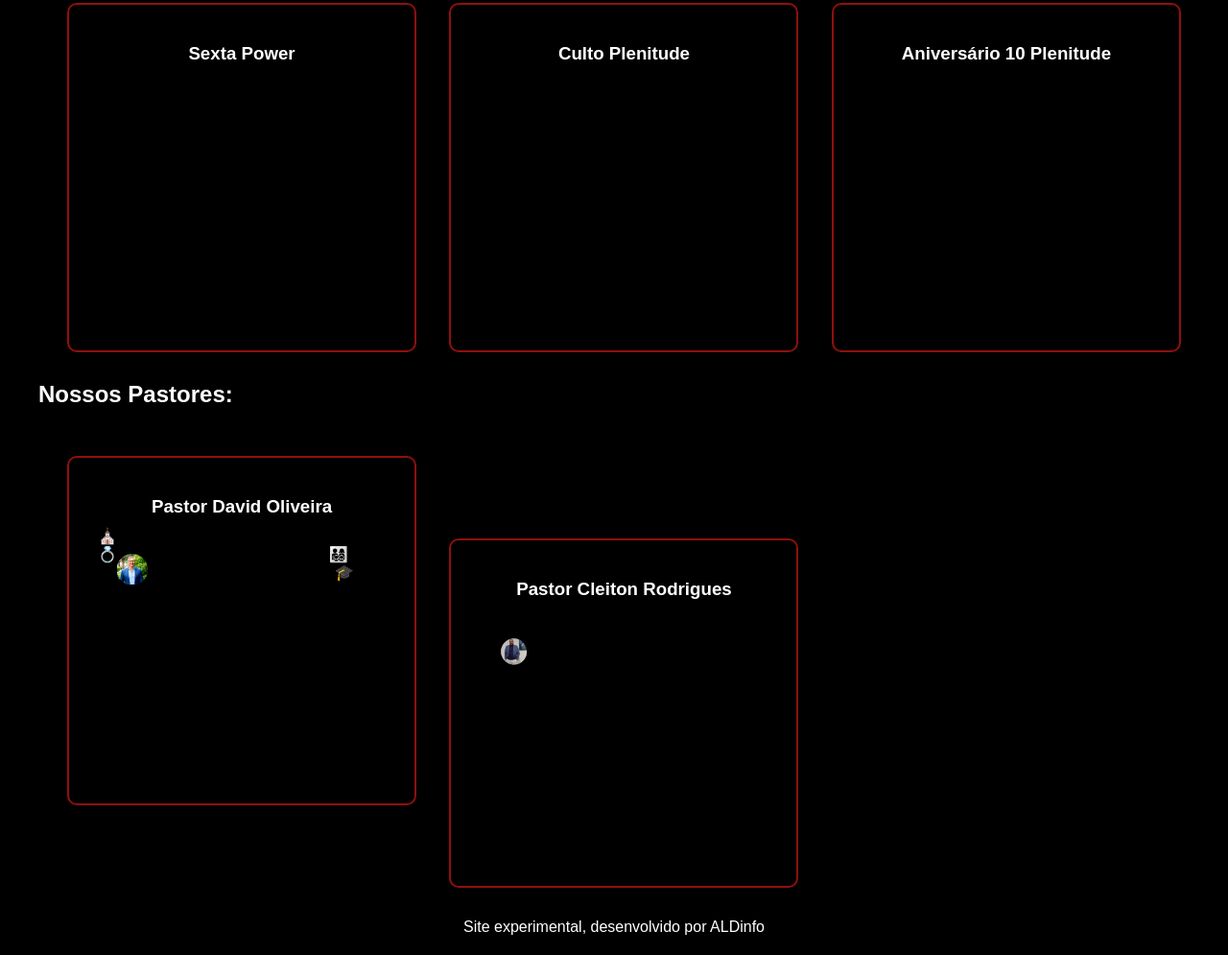
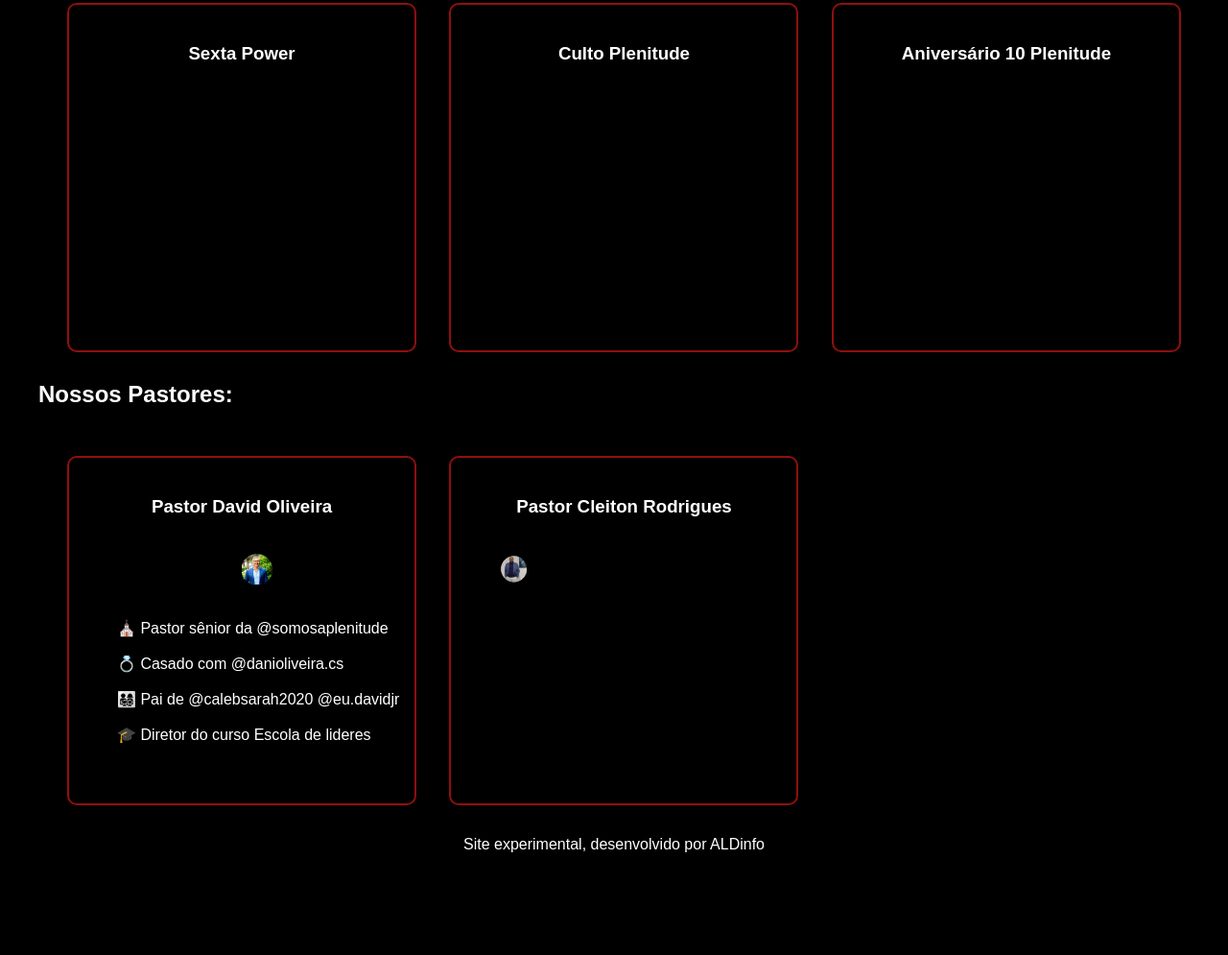
Before and after one commit to alygomes28/Site-Plenitude, a plain HTML site: page index.html in a window 1280 px wide. Shown: the part 1236-2231 px from the top of the page at 96% size. After the commit the page ends 2145 px from the top, so only its background shows below. Drawn offline with Linux system fonts and the light colour scheme.

Commit message:
atualização site plenitude

```diff
--- a/estilo/style.css
+++ b/estilo/style.css
@@ -157,13 +157,21 @@ div#david h3{
     padding: 10px;
 }
 
+div#david p{
+    position: absolute;
+    left: 50px;
+    top: 150px;
+    color: white;
+
+}
+
 div#david h3:hover{
     color: var(--cor3);
 }
 
 div#david img{
     position: absolute;
-    left: 50px;
+    left: 50%;
     top: 100px;
 
 
@@ -177,6 +185,14 @@ div#cleiton h3{
 
 div#cleiton h3:hover{
     color: var(--cor3);
+}
+
+div#cleiton p{
+    position: absolute;
+    left: 50px;
+    top: 150px;
+    color: white;
+
 }
 
 div#cleiton img{
--- a/index.html
+++ b/index.html
@@ -54,11 +54,12 @@
 
                 <div class="pastor" id="david">
                     <h3>Pastor David Oliveira</h3>
-                    <p>⛪️ Pastor sênior da @somosaplenitude
-                        💍 Casado com @danioliveira.cs
-                        👨‍👩‍👧‍👦 Pai de @calebsarah2020 @eu.davidjr
-                        🎓 Diretor do curso Escola de</p>
-                    <img src="imagens/pr_david1.png" alt="Pastor David">
+                    <p>
+                        <br>⛪️ Pastor sênior da @somosaplenitude</br>
+                        <br>💍 Casado com @danioliveira.cs</br>
+                        <br>👨‍👩‍👧‍👦 Pai de @calebsarah2020 @eu.davidjr</br>
+                        <br>🎓 Diretor do curso Escola de lideres</br></p>
+                    <img src="imagens/pr_david1.png"  alt="Pastor David">
                 </div>
 
                 <div class="pastor" id="cleiton">
```
